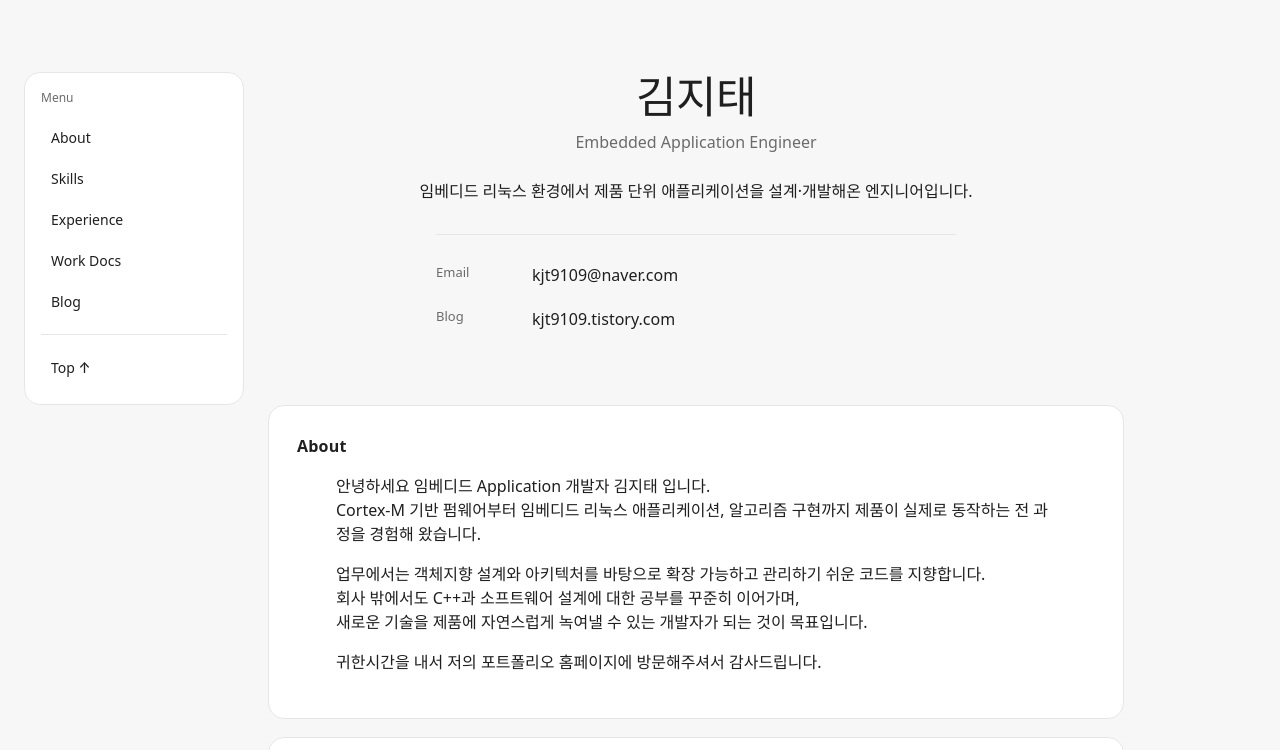
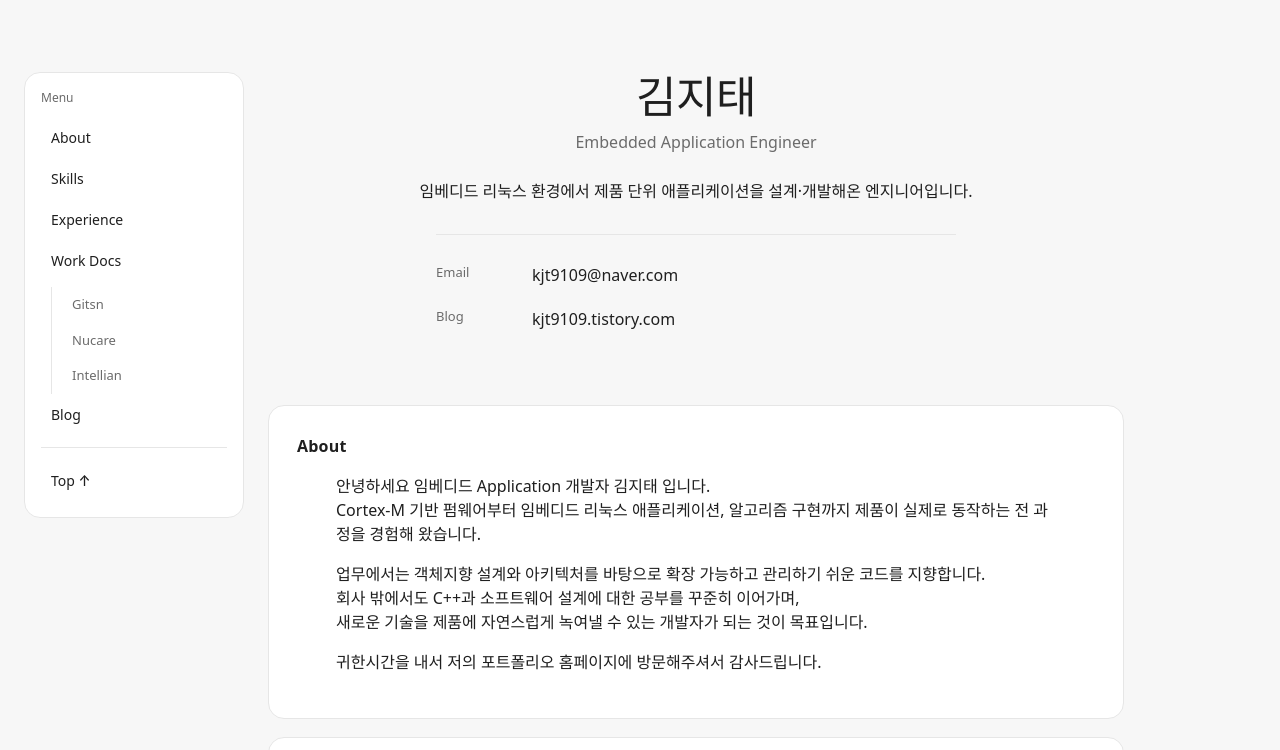
Before and after one commit to KJT9109/myPortfolio, a React (Vite) app: page / in a window 1280 px wide. Shown: the top 750 px of the page. Built offline with nearby package versions, Linux system fonts and the light colour scheme.

Commit message:
feat: add sidebar of company portfolio menu

```diff
--- a/src/App.css
+++ b/src/App.css
@@ -174,3 +174,24 @@ html {
     top: 0;
   }
 }
+
+.sideSub {
+  margin-top: 6px;
+  margin-left: 10px;
+  padding-left: 10px;
+  border-left: 1px solid var(--line);
+}
+
+.sideSubLink {
+  display: block;
+  padding: 8px 10px;
+  border-radius: 10px;
+  text-decoration: none;
+  color: var(--muted);
+  font-size: 13px;
+}
+
+.sideSubLink:hover {
+  background: #f1f1f1;
+  color: var(--text);
+}
--- a/src/components/CompanyDocs.jsx
+++ b/src/components/CompanyDocs.jsx
@@ -1,32 +1,42 @@
-import { useState } from "react";
+import { useEffect, useState } from "react";
 
 const DOCS = {
-  gitsn: {
-    label: "지슨",
-    file: "gitsn.pdf",
-  },
-  newcare: {
-    label: "뉴케어",
-    file: "nucare.pdf",
-  },
-  intellian: {
-	label: "인텔리안테크놀로지스",
-	file: "intellian.pdf",
-  }
+  gitsn: { label: "지슨", file: "gitsn.pdf" },
+  nucare: { label: "뉴케어", file: "nucare.pdf" },
+  intellian: { label: "인텔리안테크놀로지스", file: "intellian.pdf" },
 };
+
+function getCompanyFromHash() {
+  // 예: #docs-gitsn, #docs-nucare, #docs-intellian
+  const hash = window.location.hash || "";
+  if (!hash.startsWith("#docs-")) return null;
+  const key = hash.replace("#docs-", "");
+  return DOCS[key] ? key : null;
+}
 
 export default function CompanyDocs() {
   const [activeKey, setActiveKey] = useState("gitsn");
+
+  // 해시 변경 시 회사 자동 선택
+  useEffect(() => {
+    const applyHash = () => {
+      const key = getCompanyFromHash();
+      if (key) setActiveKey(key);
+    };
+
+    applyHash(); // 최초 1회
+    window.addEventListener("hashchange", applyHash);
+    return () => window.removeEventListener("hashchange", applyHash);
+  }, []);
+
   const active = DOCS[activeKey];
-
-  // GitHub Pages base 경로 대응
   const src = `${import.meta.env.BASE_URL}docs/${active.file}`;
 
   return (
     <section>
       <h3>Work Documents</h3>
       <p style={{ color: "#6b6b6b", marginTop: 6 }}>
-        회사에서 어떤 제품과 개발을 해왔는지에 대한 포트폴리오.
+        회사별 개발 정리 문서를 PDF로 제공합니다.
       </p>
 
       {/* 회사 선택 버튼 */}
@@ -49,7 +59,6 @@ export default function CompanyDocs() {
           </button>
         ))}
 
-        {/* 새 탭 열기 */}
         <a
           href={src}
           target="_blank"
@@ -66,10 +75,10 @@ export default function CompanyDocs() {
         </a>
       </div>
 
-      {/* PDF 임베드 */}
+      {/* PDF */}
       <div style={{ marginTop: 16 }}>
         <iframe
-          key={src} // 회사 바꿀 때 강제로 다시 로드
+          key={src}
           src={src}
           width="100%"
           height="900"
--- a/src/components/Sidebar.jsx
+++ b/src/components/Sidebar.jsx
@@ -6,11 +6,17 @@ export default function Sidebar() {
       <a className="sideLink" href="#about">About</a>
       <a className="sideLink" href="#skills">Skills</a>
       <a className="sideLink" href="#experience">Experience</a>
+
       <a className="sideLink" href="#docs">Work Docs</a>
+      <div className="sideSub">
+        <a className="sideSubLink" href="#docs-gitsn">Gitsn</a>
+        <a className="sideSubLink" href="#docs-nucare">Nucare</a>
+        <a className="sideSubLink" href="#docs-intellian">Intellian</a>
+      </div>
+
       <a className="sideLink" href="#blog">Blog</a>
 
       <div className="sideDivider" />
-
       <a className="sideLink" href="#top">Top ↑</a>
     </nav>
   );
```
